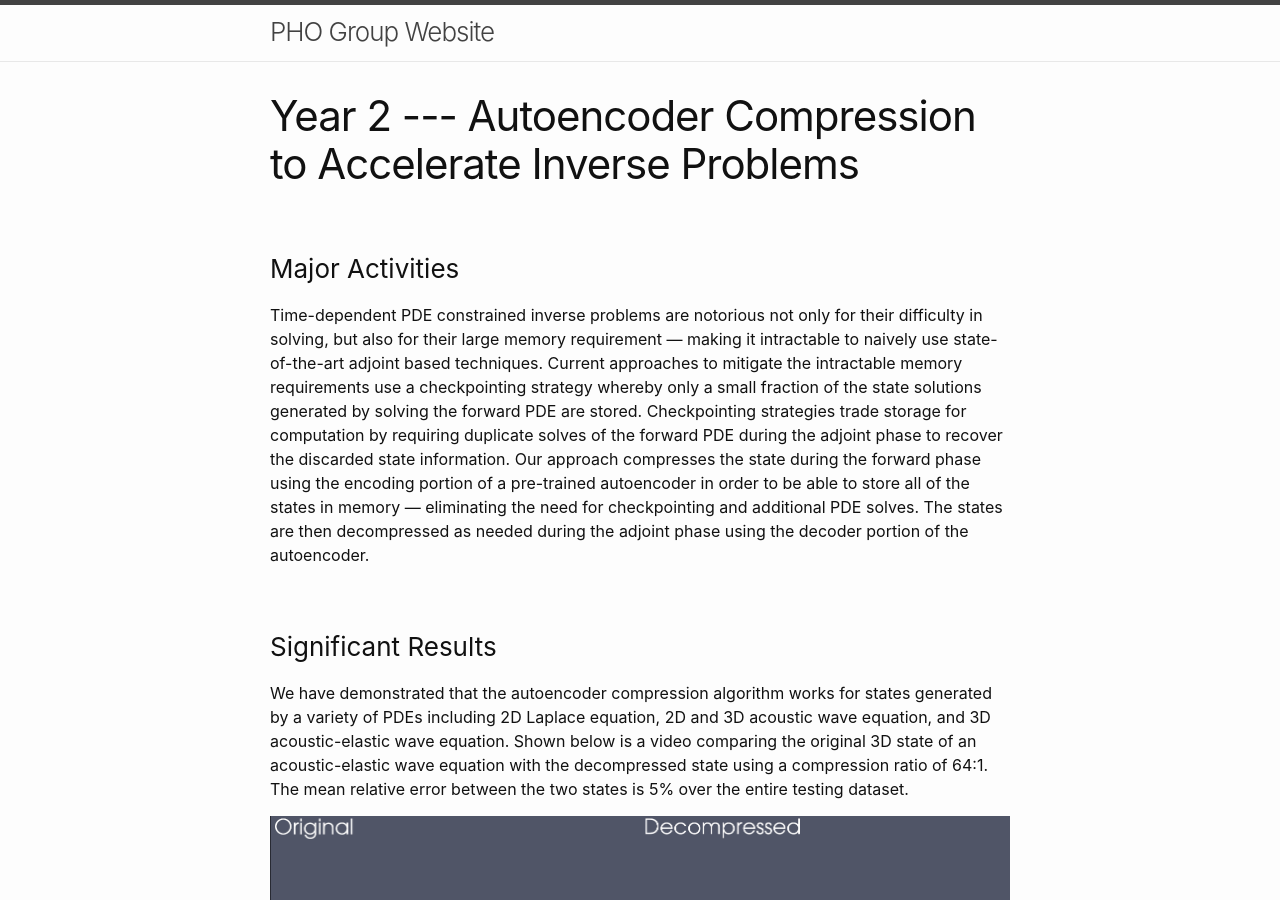
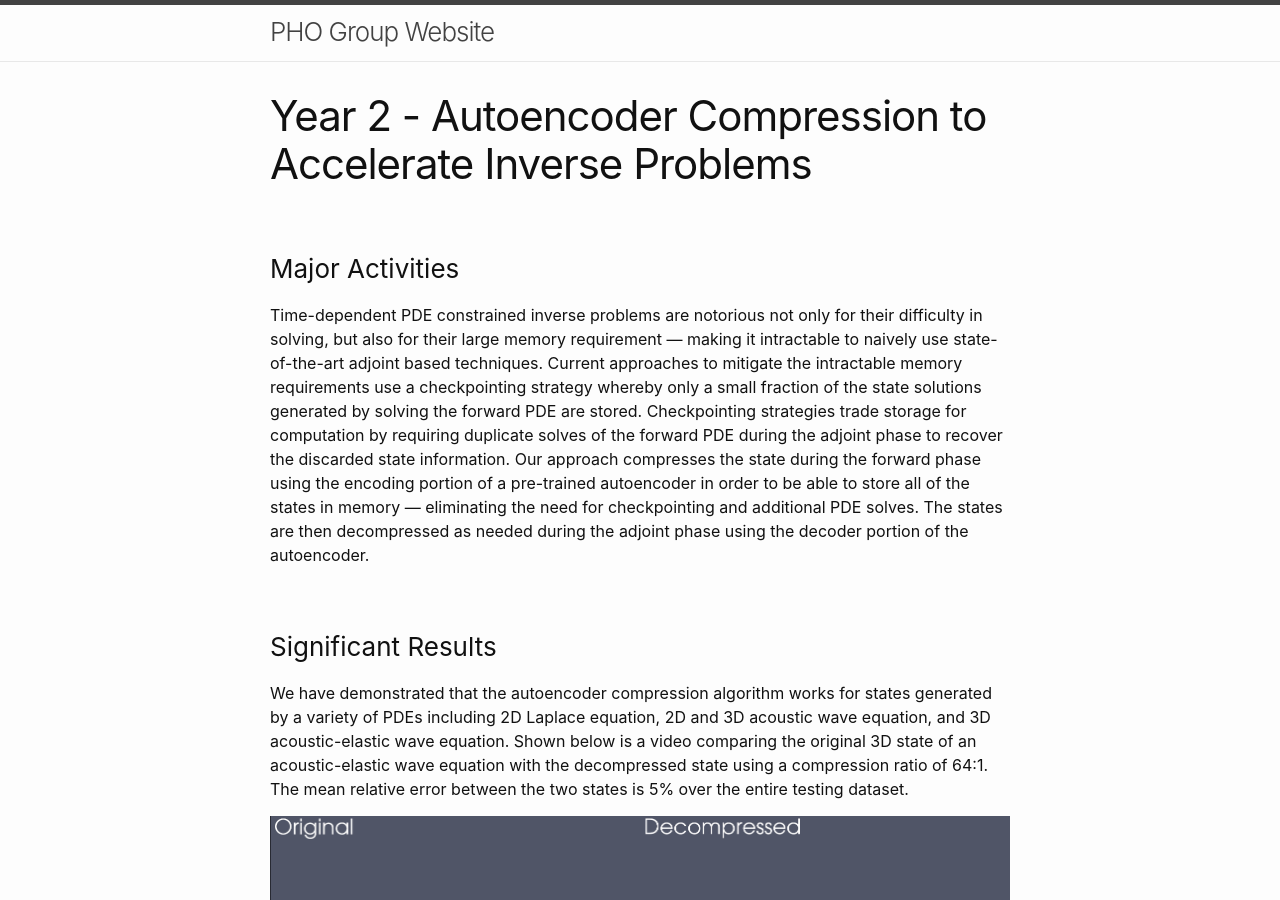
Before and after one commit to tscott-00/phogroup.github.io, a Jekyll site: the page built from nsf/autoencoder_compress.md, in a window 1280 px wide and 900 px high. Built offline with Jekyll 4.4.1, drawn with Linux system fonts in a browser that asks for light colours.

```diff
--- a/nsf/autoencoder_compress.md
+++ b/nsf/autoencoder_compress.md
@@ -1,6 +1,6 @@
 ---
 layout: page
-title: Year 2 --- Autoencoder Compression to Accelerate Inverse Problems
+title: Year 2 - Autoencoder Compression to Accelerate Inverse Problems
 permalink: /nsfcareer/year2/compression/
 ---
 
```
Also changed, not shown: nsf/autoencoder_compress_year_3.md (+1 -1 lines), nsf/layerwise_training.md (+1 -1 lines), nsf/nsfcareer.md (+4 -7 lines), nsf/pinns_time_dependent_pde.md (+1 -1 lines), nsf/randomized_approaches.md (+1 -1 lines).
